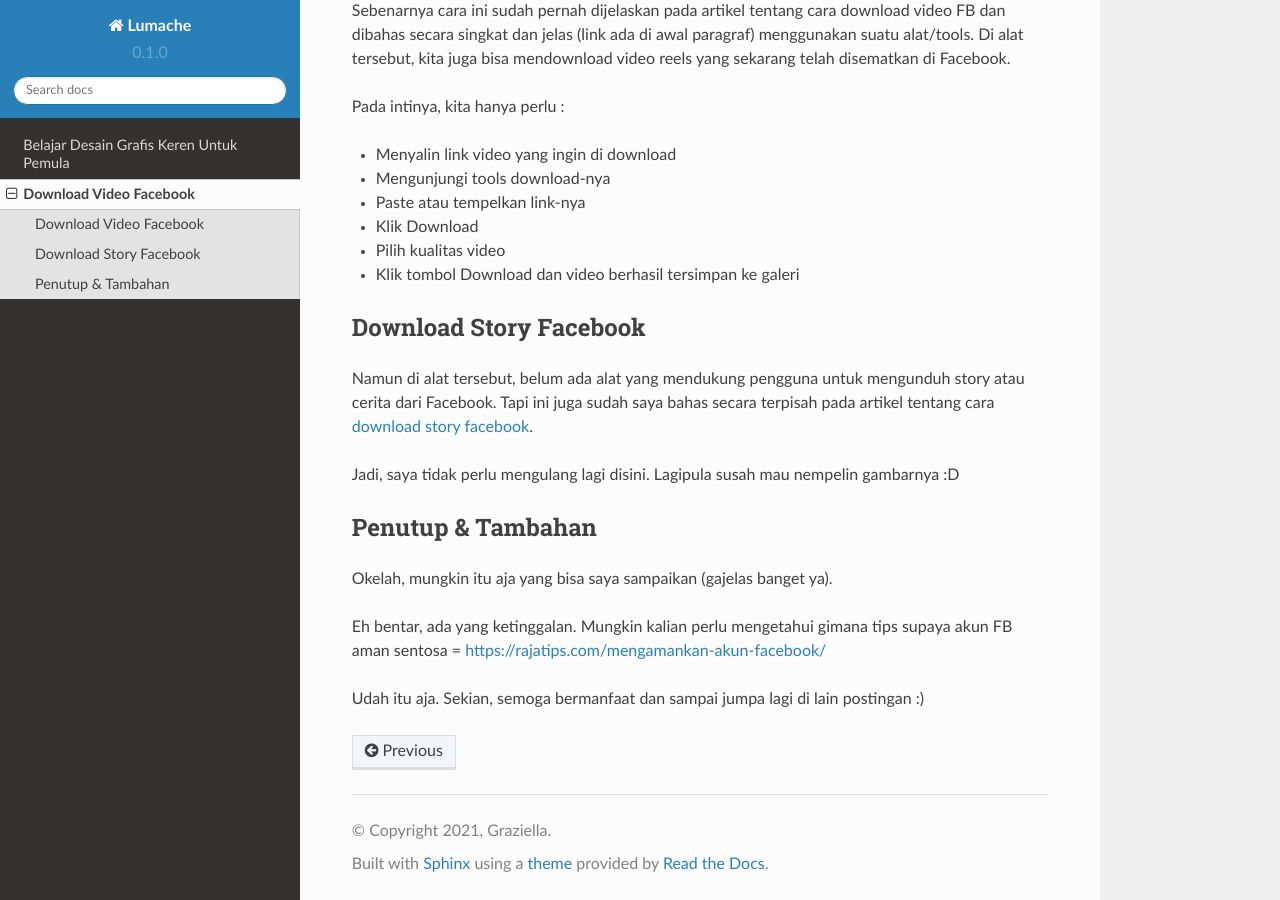
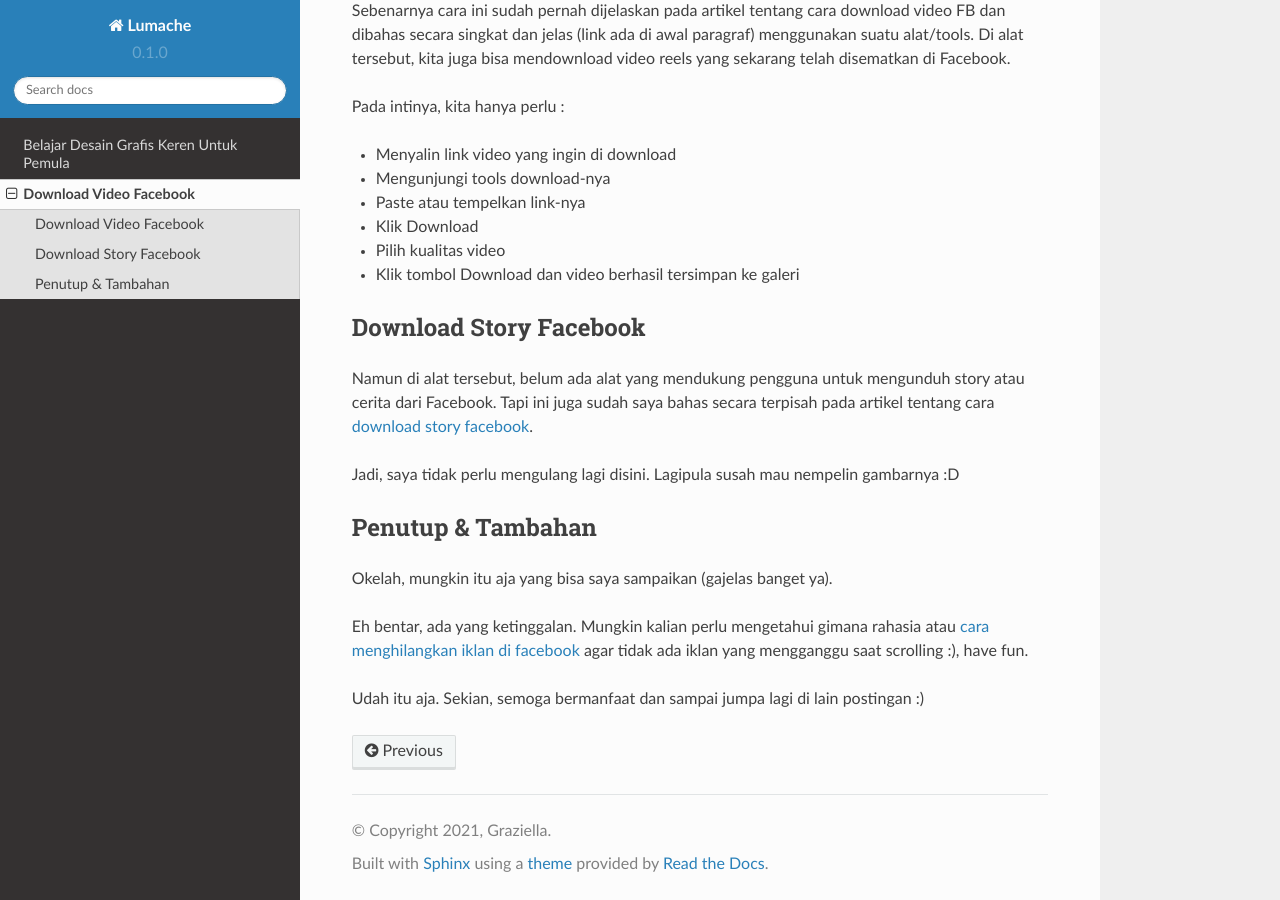
Before and after one commit to balkisanton/rajapage, a Sphinx documentation site: the page built from docs/trik-facebook/index.rst, in a window 1280 px wide and 900 px high, scrolled down 937 px. Built offline with Sphinx 7.4.7 and the Read the Docs theme 2.0.0, drawn with Linux system fonts in a browser that asks for light colours.

Commit message:
Update index.rst

```diff
--- a/docs/trik-facebook/index.rst
+++ b/docs/trik-facebook/index.rst
@@ -39,6 +39,6 @@ Penutup & Tambahan
 -------------------------
 Okelah, mungkin itu aja yang bisa saya sampaikan (gajelas banget ya).
 
-Eh bentar, ada yang ketinggalan. Mungkin kalian perlu mengetahui gimana tips supaya akun FB aman sentosa = https://rajatips.com/mengamankan-akun-facebook/
+Eh bentar, ada yang ketinggalan. Mungkin kalian perlu mengetahui gimana rahasia atau `cara menghilangkan iklan di facebook <https://rajatips.com/cara-menghilangkan-iklan-di-facebook/>`_ agar tidak ada iklan yang mengganggu saat scrolling :), have fun.
 
 Udah itu aja. Sekian, semoga bermanfaat dan sampai jumpa lagi di lain postingan :)
```
